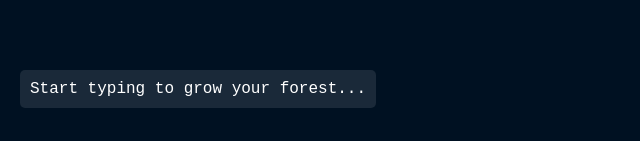
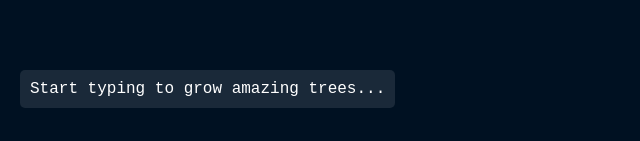
Before and after one commit to animaya/growing-letter-tree, a plain HTML site: page index.html in a window 1280 px wide. Shown: the part 656-797 px from the top of the page, without its empty margins (0-640 px from the left). Drawn offline with Linux system fonts and the light colour scheme.

Commit message:
Update prompt text

```diff
--- a/index.html
+++ b/index.html
@@ -10,7 +10,7 @@
     <div id="game-container">
         <canvas id="game-canvas"></canvas>
         <div id="input-area">
-            <p>Start typing to grow your forest...</p>
+            <p>Start typing to grow amazing trees...</p>
         </div>
     </div>
     <script src="game.js"></script>
```
